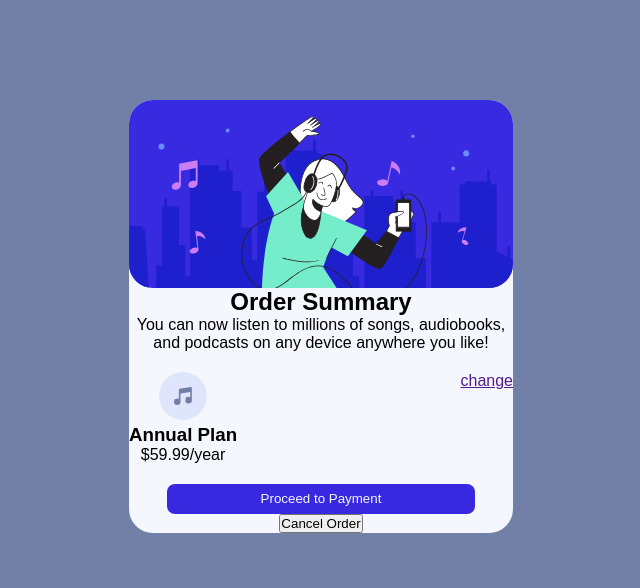
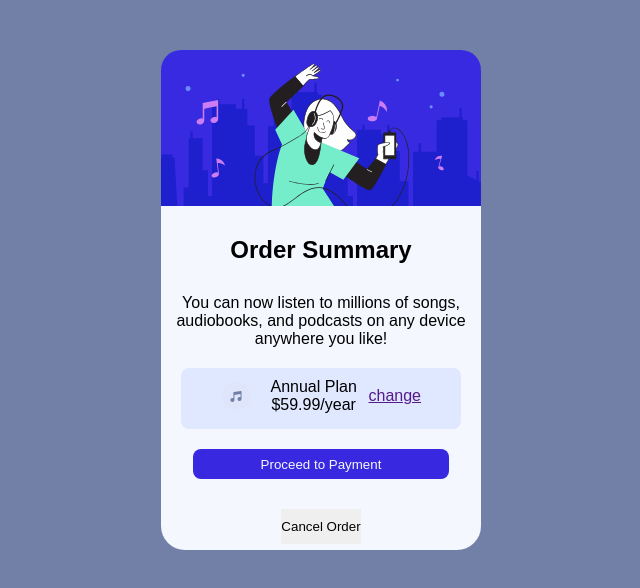
Before and after one commit to Himould/trackit, a plain HTML site: page order.html in a window 1280 px wide. Shown: the whole page, without its empty margins (319-959 px from the left). Drawn offline with Linux system fonts and the light colour scheme.

Commit message:
order summary challenge

```diff
--- a/css/order.css
+++ b/css/order.css
@@ -26,16 +26,19 @@ place-items: center;
 main{
     background-color:var(--Very-pale-blue);
     border-radius: 24px;
-    max-width: 30%;
-    margin-top: 100px;
+    max-width: 25%;
+    margin-top: 50px;
+    margin-bottom: 40px;
     text-align: center;
-
+    height: 500px;
 }
 
 .img {
-    border-radius: 24px;
+    border-top-left-radius: 20px;
+    border-top-right-radius: 20px;
     max-width: 100%;
     display: block;
+    padding-bottom: 30px;
 }
 
 /* .annual_plan{
@@ -53,12 +56,54 @@ main{
     cursor: pointer;
 }
 
+.but {
+    padding-bottom: 30px;
+
+}
+
 .but button :hover {
     opacity: 0.7;
 }
 
-section .annual_plan {
-margin: 20px auto;
+.annual_plan {
+/* margin: 20px auto; */
 display: flex;
+align-items: center;
 justify-content: space-between;
+padding-bottom: 15px;
+padding-top: 10px;
+padding-left:40px ;
+padding-right: 40px;
+background-color: var(--Pale-blue);
+margin-left: 20px;
+margin-right: 20px;
+margin-bottom: 20px;
+border-radius: 8px;
 }
+
+.plan {
+    display: flex;
+    align-items: center;
+    gap: 20px;
+
+}
+
+.icon {
+ max-width: 20%;
+ max-height: 20%;
+}
+
+.cancel_order .press {
+    border: none;
+  padding-top: 10px;
+  padding-bottom: 10px;
+}
+
+.note {
+text-align: center;
+padding-bottom: 20px;
+}
+
+h1 {
+    padding-bottom: 30px;
+}
--- a/order.html
+++ b/order.html
@@ -17,24 +17,29 @@
             <img src="./assets/images/illustration-hero.svg" alt="illustration-hero" style="width: 100%;" class="img">
         </figure>
 
+      <div class="wrapper">
         <section class="note">
+            <h1 class="heading">Order Summary</h1>
+            <p class="paragraph">You can now listen to millions of songs, audiobooks, and podcasts on any device anywhere you like!</p>
+           </section>
 
-        <h1 class="heading">Order Summary</h1>
-
-
-        <p class="paragraph">You can now listen to millions of songs, audiobooks, and podcasts on any device anywhere you like!</p>
 
     <section class="annual_plan">
 
         <div class="plan">
 
-    <img src="./assets/images/icon-music.svg" alt="icon-music">
-    <h3>Annual Plan</h3>
+        <img src="./assets/images/icon-music.svg" alt="icon-music" class="icon">
+
+        <div class="pricing-per-year">
+            <p>Annual Plan</p>
             <p>$59.99/year</p>
+        </div>
 
         </div>
 
+        <div class="change">
             <a href="">change</a>
+        </div>
 
     </section>
 
@@ -47,12 +52,12 @@
 
 
         <section class="cancel_order">
-        <button>
+            <button class="press">
                 Cancel Order
             </button>
         </section>
+      </div>
 
-       </section>
     </main>
 
 </body>
```
Lines whose indentation alone changed are shown as unchanged.
